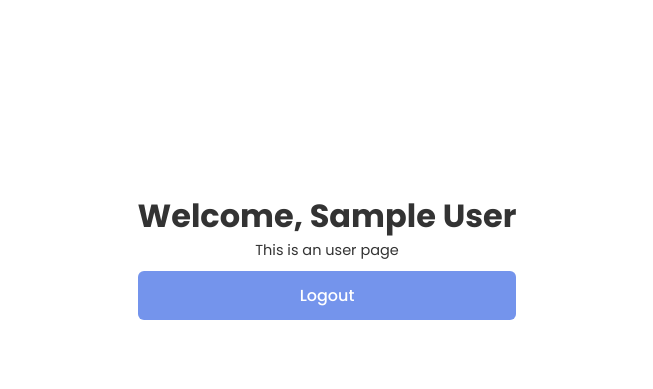
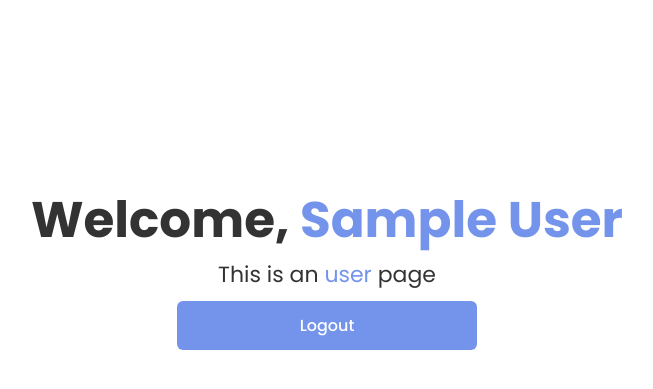
Before and after one commit to Pidge2003/Full-Stack-Login, a PHP site: page /user_page.php in a window 1280 px wide. Shown: the part 134-523 px from the top of the page, without its empty margins (313-966 px from the left). Run offline with PHP 8.4, Linux system fonts and the light colour scheme; the visitor is signed in with stand-in values (Sample User, id 1).

Commit message:
Styling admin and user pages

```diff
--- a/style.css
+++ b/style.css
@@ -101,3 +101,21 @@ p a:hover{
     text-align: center;
     margin-bottom: 20px;
 }
+
+h1{
+    font-size: 50px;
+}
+
+span{
+    color: #7494ec;
+}
+
+.box p{
+    font-size: 22px;
+}
+
+.box button{
+    display: block;
+    width: 300px;
+    margin: 0 auto;
+}
```
